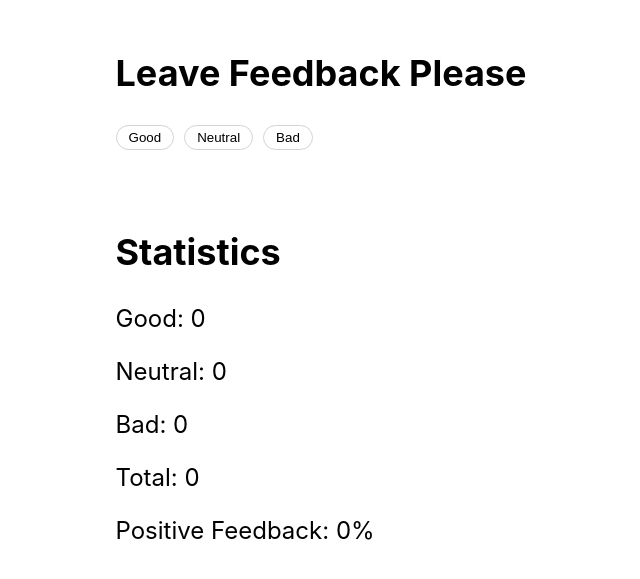
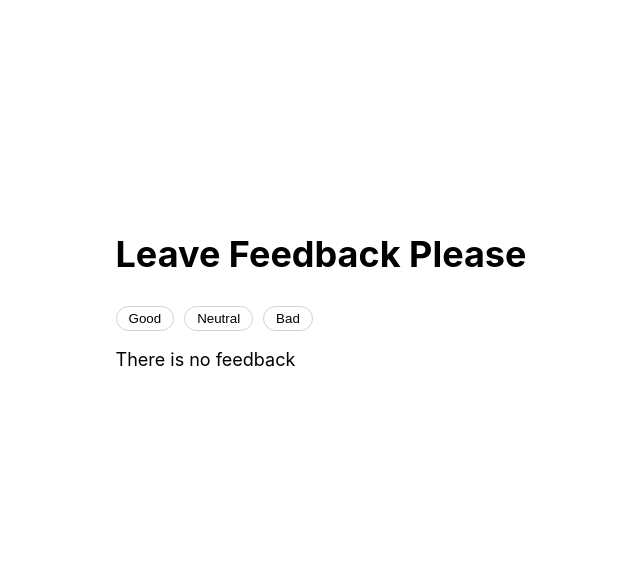
Before and after one commit to olhabahaieva/goit-react-hw-02-feedback, a React (Create React App) app: page / in a window 1280 px wide. Shown: the part 105-684 px from the top of the page, without its empty margins (319-959 px from the left). Built offline with nearby package versions, Linux system fonts and the light colour scheme.

Commit message:
added notification message component

```diff
--- a/src/components/App.jsx
+++ b/src/components/App.jsx
@@ -1,7 +1,7 @@
 import { Component } from 'react';
-import Section from './Section';
 import Feedback from './Feedback';
 import Statistics from './Statistics';
+import NotificationMessage from './NotificationMessage';
 
 export class App extends Component {
   state = {
@@ -17,6 +17,10 @@ export class App extends Component {
   };
 
   render() {
+    const { good, neutral, bad } = this.state;
+    const totalFeedback = good + neutral + bad;
+    const isFeedbackGiven = totalFeedback > 0;
+
     return (
       <div
         style={{
@@ -30,7 +34,12 @@ export class App extends Component {
       >
         <div>
           <Feedback onFeedbackClick={this.handleFeedbackClick} />
-          <Statistics feedback={this.state} />
+
+          {isFeedbackGiven ? (
+            <Statistics feedback={this.state} />
+          ) : (
+            <NotificationMessage />
+          )}
         </div>
       </div>
     );
--- /dev/null
+++ b/src/components/NotificationMessage/NotificationMessage.jsx
@@ -0,0 +1,11 @@
+import React from 'react';
+import css from './NotificationMessage.module.css';
+
+const NotificationMessage = () => {
+  return (
+    <p className={css.message}>There is no feedback</p>
+  )
+}
+
+
+export default NotificationMessage;
--- /dev/null
+++ b/src/components/NotificationMessage/NotificationMessage.module.css
@@ -0,0 +1,3 @@
+.message{
+    font-size: 18px;
+}
--- /dev/null
+++ b/src/components/NotificationMessage/index.js
@@ -0,0 +1 @@
+export {default} from './NotificationMessage';
--- a/src/components/Statistics/Statistics.jsx
+++ b/src/components/Statistics/Statistics.jsx
@@ -1,8 +1,10 @@
 import { Component } from 'react';
 import Section from 'components/Section';
 import css from './Statistics.module.css';
+import NotificationMessage from 'components/NotificationMessage';
 
 class Statistics extends Component {
+
   render() {
     const { good, neutral, bad } = this.props.feedback;
     const total = good + neutral + bad;
```
